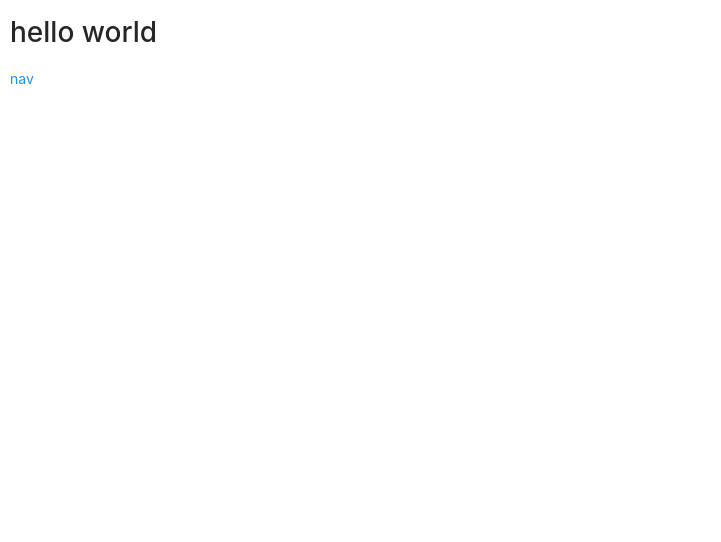
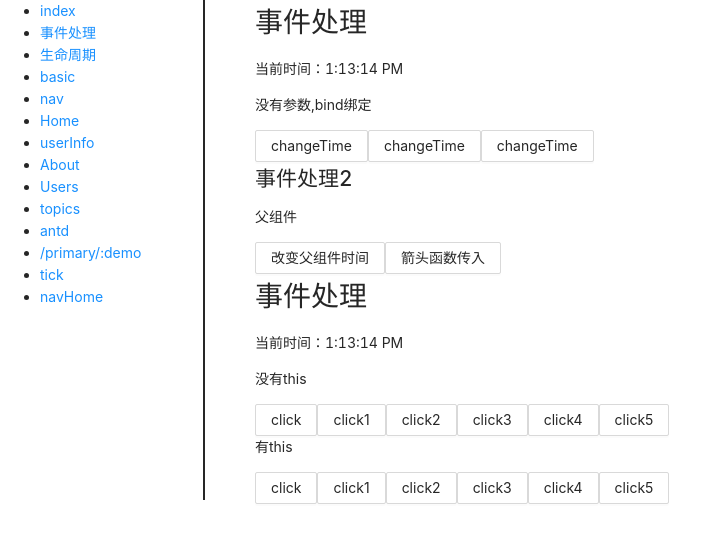
Before and after one commit to mycode-sample/react-code-demo, a React (Create React App) app: page /click in a window 1280 px wide. Shown: the top 542 px of the page, without its empty margins (0-721 px from the left). Built offline with nearby package versions, Linux system fonts and the light colour scheme.

Commit message:
事件处理

```diff
--- a/src/App.js
+++ b/src/App.js
@@ -14,11 +14,15 @@ import { Nav } from './pages/Nav';
 import Tick from './pages/Tick';
 import UserInfo from './pages/UserInfo';
 import LifeCycle from './pages/components/LifeCycle';
+import Handler from './pages/Handler';
 
 function App() {
   return (
     <Router>
       <Switch>
+        <Route path="/click">
+          <Handler/>
+        </Route>
         <Route path="/userInfo">
           <UserInfo/>
         </Route>
--- /dev/null
+++ b/src/pages/Handler/FunHandler.js
@@ -0,0 +1,40 @@
+import { Button } from 'antd';
+import React, { Component } from 'react';
+
+function click() {
+  console.log("click");
+}
+
+// function FunHandler(props) {
+//   const { changeTime } = props;
+//   return(
+//     <div>
+//       <h2>事件处理2</h2>
+//       <p>父组件</p>
+//       <Button onClick={changeTime}>改变父组件时间</Button>
+//       <Button onClick={() => {changeTime()}}>箭头函数传入</Button>
+//       <p>函数组件</p>
+//       <Button onClick={click}>函数组件处理函数</Button>
+//     </div>
+//   );
+// }
+
+class FunHandler extends Component {
+  constructor(props) {
+    super(props);
+  }
+
+  render() {
+    const { changeTime } = this.props;
+    return(
+      <div>
+        <h2>事件处理2</h2>
+        <p>父组件</p>
+        <Button onClick={this.changeTime}>改变父组件时间</Button>
+        <Button onClick={() => {changeTime()}}>箭头函数传入</Button>
+      </div>
+    );
+  }
+}
+
+export default FunHandler;
--- /dev/null
+++ b/src/pages/Handler/HandlerArgs.js
@@ -0,0 +1,42 @@
+import { Button } from 'antd';
+import React, { Component } from 'react';
+
+export default class HandlerArgs extends Component {
+
+  constructor(props) {
+    super(props);
+    this.state = {
+      nowTime: new Date().toLocaleTimeString(),
+    };
+  }
+
+  click(first, second, three) {
+    console.log("first:", first);
+    console.log("second:", second);
+    console.log("three:", three);
+    console.log("---");
+  }
+
+  render() {
+    return(
+      <div>
+        <h1>事件处理</h1>
+        <p>当前时间：{this.state.nowTime}</p>
+        <p>没有this</p>
+        <Button onClick={this.click.bind()}>click</Button>
+        <Button onClick={this.click.bind(1)}>click1</Button>
+        <Button onClick={this.click.bind(1, 2)}>click2</Button>
+        <Button onClick={this.click.bind(1, 2, 3)}>click3</Button>
+        <Button onClick={this.click.bind(1, 2, 3, 4)}>click4</Button>
+        <Button onClick={this.click.bind(1, 2, 3, 4, 5)}>click5</Button>
+        <p>有this</p>
+        <Button onClick={this.click.bind(this)}>click</Button>
+        <Button onClick={this.click.bind(this, 1)}>click1</Button>
+        <Button onClick={this.click.bind(this, 1, 2)}>click2</Button>
+        <Button onClick={this.click.bind(this, 1, 2, 3)}>click3</Button>
+        <Button onClick={this.click.bind(this, 1, 2, 3, 4)}>click4</Button>
+        <Button onClick={this.click.bind(this, 1, 2, 3, 4, 5)}>click5</Button>
+      </div>
+    );
+  }
+}
--- /dev/null
+++ b/src/pages/Handler/index.js
@@ -0,0 +1,40 @@
+import { Button } from 'antd';
+import React, { Component } from 'react';
+import { Nav } from '../Nav';
+import FunHandler from './FunHandler';
+import HandlerArgs from './HandlerArgs';
+
+export default class Handler extends Component {
+
+  constructor(props) {
+    super(props);
+    this.state = {
+      nowTime: new Date().toLocaleTimeString(),
+      millSecond: new Date().getMilliseconds(),
+    };
+    this.changeTime = this.changeTime.bind(this);
+  }
+
+  changeTime() {
+    // e.preventDefault();
+    this.setState({
+      nowTime: new Date().toJSON(),
+    });
+  }
+
+  render() {
+    return(
+      <div>
+        <Nav/>
+        <h1>事件处理</h1>
+        <p>当前时间：{this.state.nowTime}</p>
+        <p>没有参数,bind绑定</p>
+        <Button onClick={this.changeTime}>changeTime</Button>
+        <Button onClick={this.changeTime.bind(this)}>changeTime</Button>
+        <Button onClick={(e) => {this.changeTime()}}>changeTime</Button>
+        <FunHandler changeTime={() => this.changeTime()}/>
+        <HandlerArgs/>
+      </div>
+    );
+  }
+}
--- a/src/pages/Nav.js
+++ b/src/pages/Nav.js
@@ -14,6 +14,9 @@ export function Nav() {
       <ul>
         <li>
           <Link to="/">index</Link>
+        </li>
+        <li>
+          <Link to="/click">事件处理</Link>
         </li>
         <li>
           <Link to="/lifeCycle">生命周期</Link>
```
